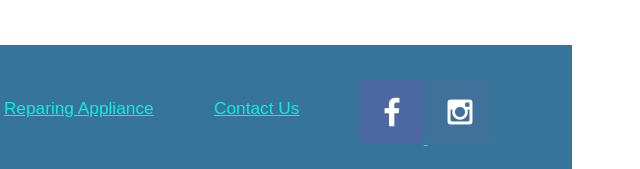
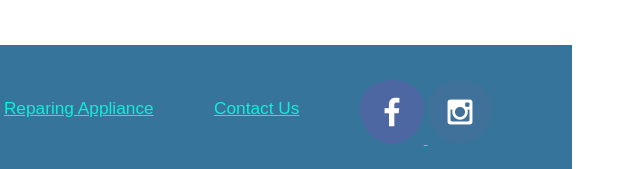
Before and after one commit to abby996/My-New-repository, a website: page src/final-Project/index.html in a window 1280 px wide. Shown: the part 4017-4186 px from the top of the page, 608-1248 px from the left. Drawn offline with Linux system fonts and the light colour scheme; a web font is replaced by a local one.

Commit message:
update css

```diff
--- a/src/css/styles.css
+++ b/src/css/styles.css
@@ -229,10 +229,6 @@ footer p a:hover {
 
 footer .social img  {
   padding-top: 10px;
-
+  border-radius: 100%;
 
 }
-
-footer img {
-  border-radius: 10%;
-}
```
